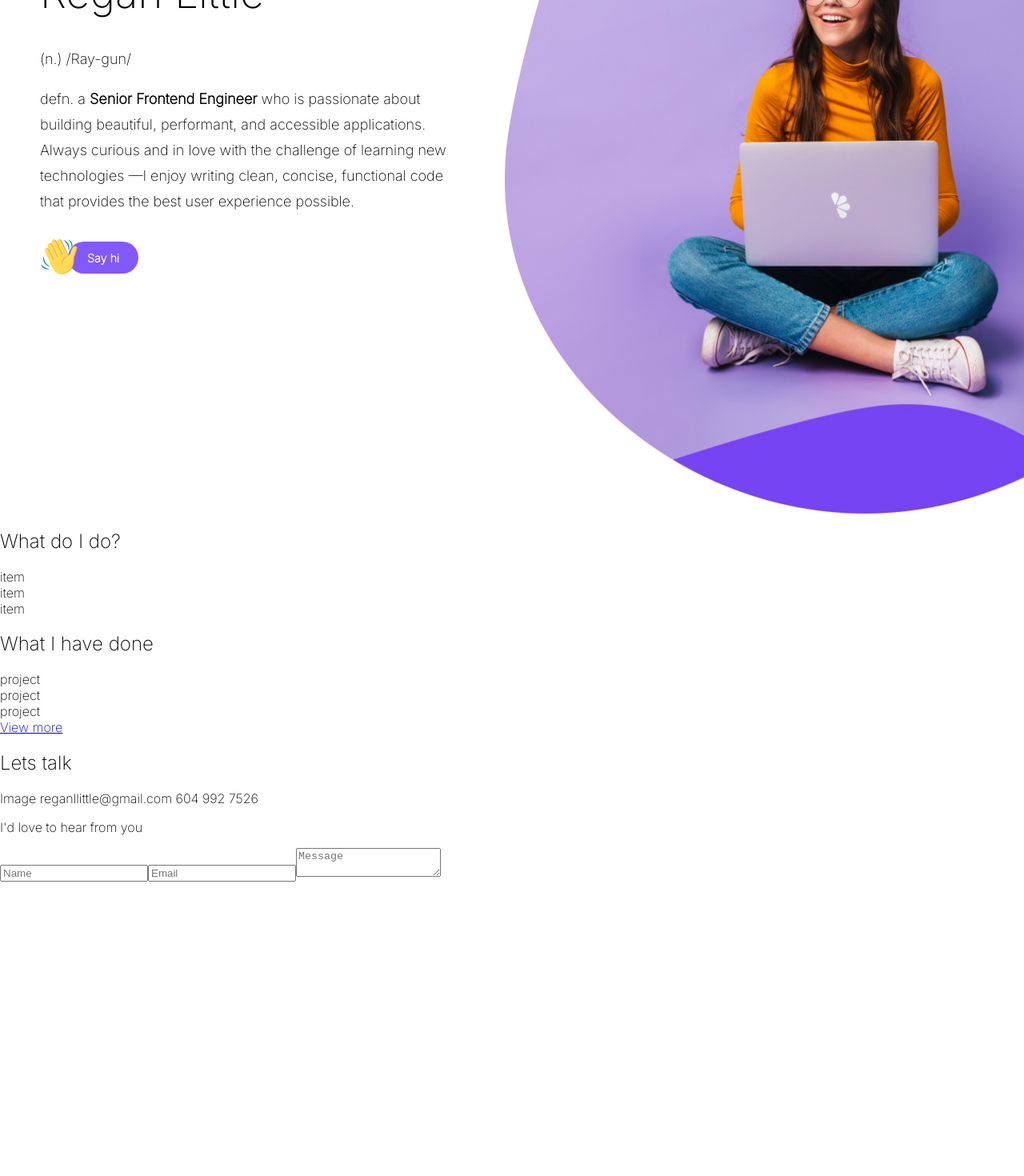
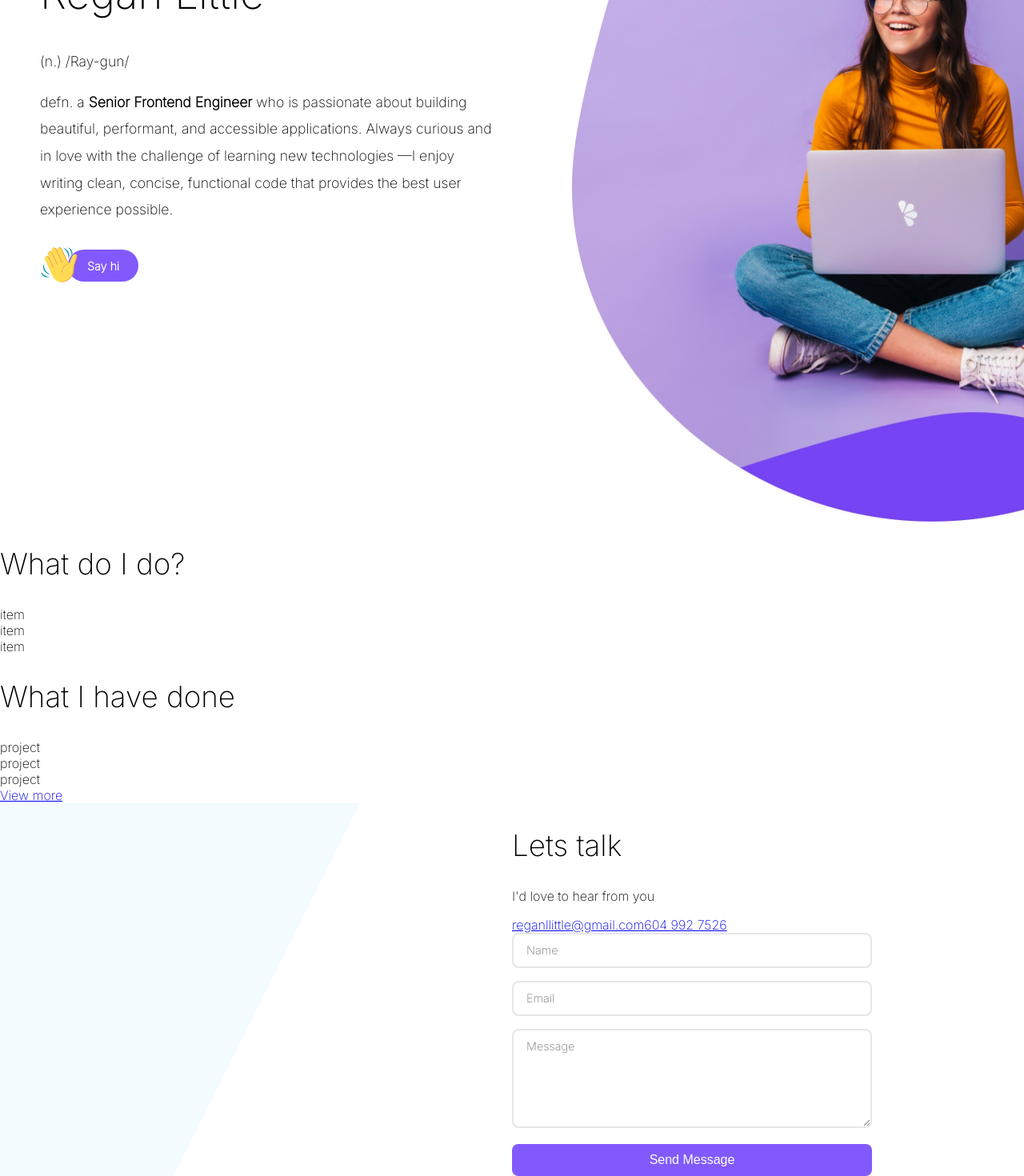
Before and after one commit to reganperkins/portfolio, a React (Create React App) app: page / in a window 1280 px wide. Shown: the part 266-1736 px from the top of the page at 80% size. Before the commit the page ends 1368 px from the top, so only its background shows below. Built offline with nearby package versions, Linux system fonts and the light colour scheme.

Commit message:
adding form section styles

```diff
--- a/src/components/App/app.module.scss
+++ b/src/components/App/app.module.scss
@@ -15,29 +15,17 @@
     flex-wrap: nowrap;
   }
 }
-.headerContent,
-.headerImage {
-  flex: 1 1 100%;
-}
 .headerContent {
-  margin: 100px 50px 300px;
+  margin: 100px 100px 300px 50px;
   z-index: 1;
 
-  @media screen and (min-width: 700px) {
-    flex: 1 1 45%;
-  }
-
   p {
-    font-size: 18px;
-    line-height: 32px;
+    font-size: 1.1rem;
+    line-height: 2.1rem;;
   }
 }
 .headerImage {
   position: relative;
-
-  @media screen and (min-width: 700px) {
-    flex: 1 1 55%;
-  }
 
   img {
     position: absolute;
@@ -50,3 +38,18 @@
   margin-bottom: 0;
   font-size: 1.3rem;
 }
+
+.contactArtboard {
+  position: relative;
+  overflow: hidden;
+}
+.bgTriangle{
+  position: absolute;
+  left: -50px;
+  width: 500px;
+  height: 1000px;
+  background: linear-gradient(to top left, #fff 0%, #fff 50%, #F3FBFE 50%, #F3FBFE 100%);
+}
+.contactForm {
+  max-width: 450px;
+}
--- a/src/components/App/app.tsx
+++ b/src/components/App/app.tsx
@@ -5,6 +5,8 @@ import Project from '../Project';
 import WaveButton from '../WaveButton';
 import headerImage from './assets/placeholder.jpeg';
 import styles from "./app.module.scss"
+import { ReactComponent as Blob } from './assets/blob.svg';
+import { ReactComponent as StaticCircles } from './assets/static-circles.svg';
 
 function App() {
   return (
@@ -13,14 +15,14 @@ function App() {
       <div className={styles.appContainer}>
 
         <header className={styles.header}>
-          <div className={styles.headerContent}>
+          <div className={`${styles.headerContent} half`}>
             <p className={styles.slug}>Hello. This is</p>
             <h1>Regan Little</h1>
             <p>(n.) /Ray-gun/</p>
             <p>defn. a <strong>Senior Frontend Engineer</strong> who is passionate about building beautiful, performant, and accessible applications. Always curious and in love with the challenge of learning new technologies —I enjoy writing clean, concise, functional code that provides the best user experience possible.</p>
             <WaveButton/>
           </div>
-          <div className={styles.headerImage}>
+          <div className={`${styles.headerImage} half`}>
             <img src={headerImage} alt="Temp header" />
           </div>
         </header>
@@ -40,19 +42,21 @@ function App() {
           <a href="https://github.com/reganperkins">View more</a>
         </section>
 
-        <section id="contact">
-          <h2>Lets talk</h2>
-          <div>
-            Image
-            reganllittle@gmail.com
-            604 992 7526
+        <section id="contact" className="flex">
+          <div className={`${styles.contactArtboard} half`}>
+            <div className={styles.bgTriangle}></div>
+            {/* <StaticCircles /> */}
           </div>
-          <div>
+          <div className="half">
+            <h2>Lets talk</h2>
             <p>I'd love to hear from you</p>
-            <form>
+            <a href="mailto:reganllittle@gmail.com">reganllittle@gmail.com</a>
+            <a href="tel:+1-604-992-7526">604 992 7526</a>
+            <form className={styles.contactForm}>
               <input type="text" placeholder="Name"></input>
               <input type="email" placeholder="Email"></input>
-              <textarea placeholder="Message"></textarea>
+              <textarea rows={5} placeholder="Message"></textarea>
+              <button>Send Message</button>
             </form>
           </div>
         </section>
--- a/src/styles/base.scss
+++ b/src/styles/base.scss
@@ -1,5 +1,12 @@
 @import-normalize; /* bring in normalize.css styles */
 @import './variables';
+
+html {
+  box-sizing: border-box;
+}
+*, *:before, *:after {
+  box-sizing: inherit;
+}
 
 body {
   margin: 0;
@@ -22,6 +29,54 @@ h1 {
   margin-top: 0;
 }
 
+h2 {
+  font-size: 2.3rem;
+}
+
 #root {
   overflow: hidden;
 }
+
+input,
+textarea,
+button {
+  padding: 10px 16px;
+  width: 100%;
+  border-radius: 8px;
+  line-height: 20px;
+}
+
+input,
+textarea {
+  margin-bottom: 16px;
+  border: 2px solid #e7e7e9;
+  font-family: $fontPrimary;
+  font-size: 0.9rem;
+
+  &:focus-visible {
+    outline: none;
+  }
+
+  &:focus {
+    border: 2px solid $purple;
+  }
+}
+
+button {
+  background-color: $purpleAlt;
+  color: $white;
+  border: none;
+  font-size: 1rem;
+}
+
+.flex {
+  display: flex;
+}
+
+.half {
+  flex: 1 1 100%;
+
+  @media screen and (min-width: 700px) {
+    flex: 1 1 50%;
+  }
+}
```
